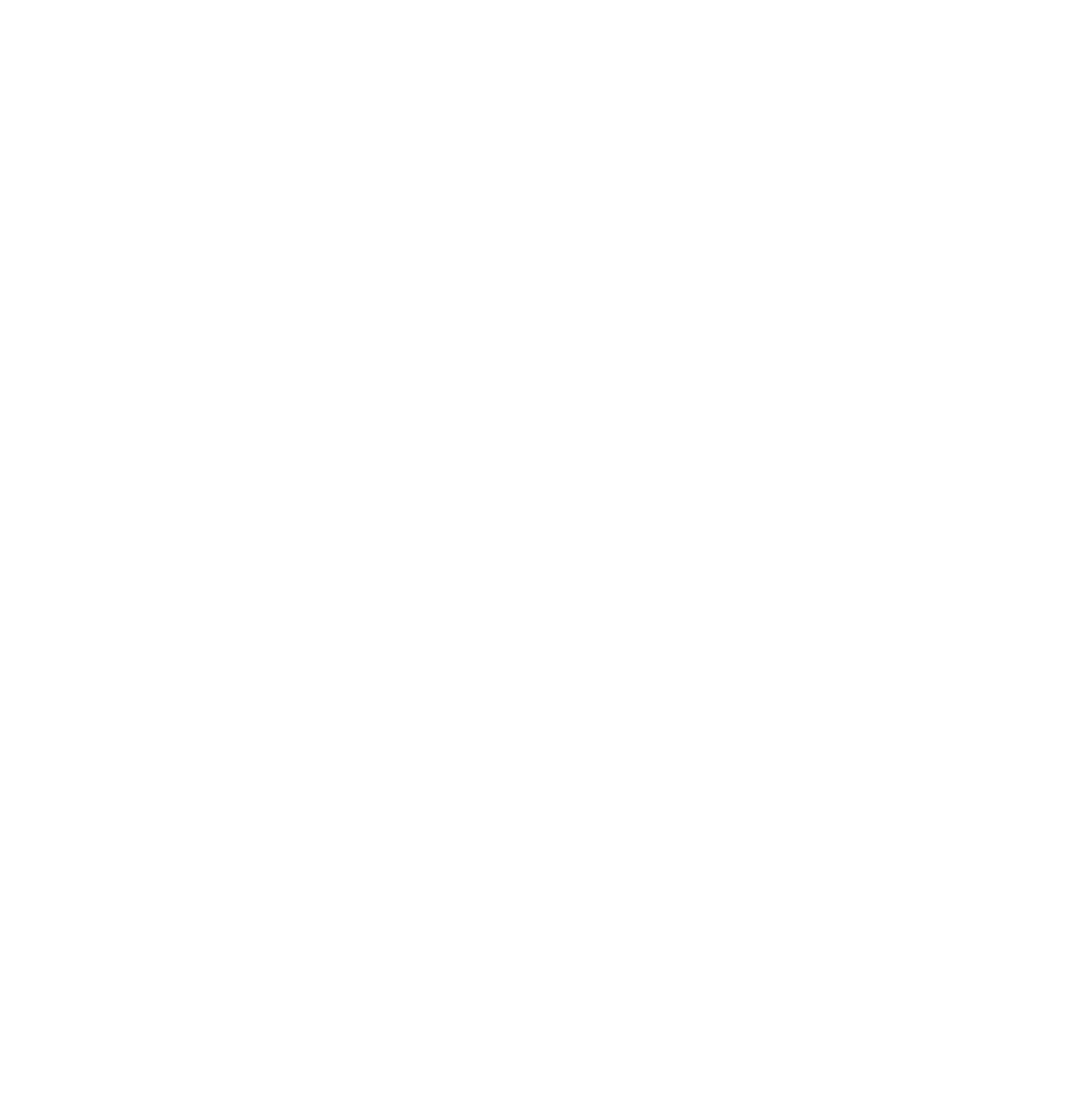
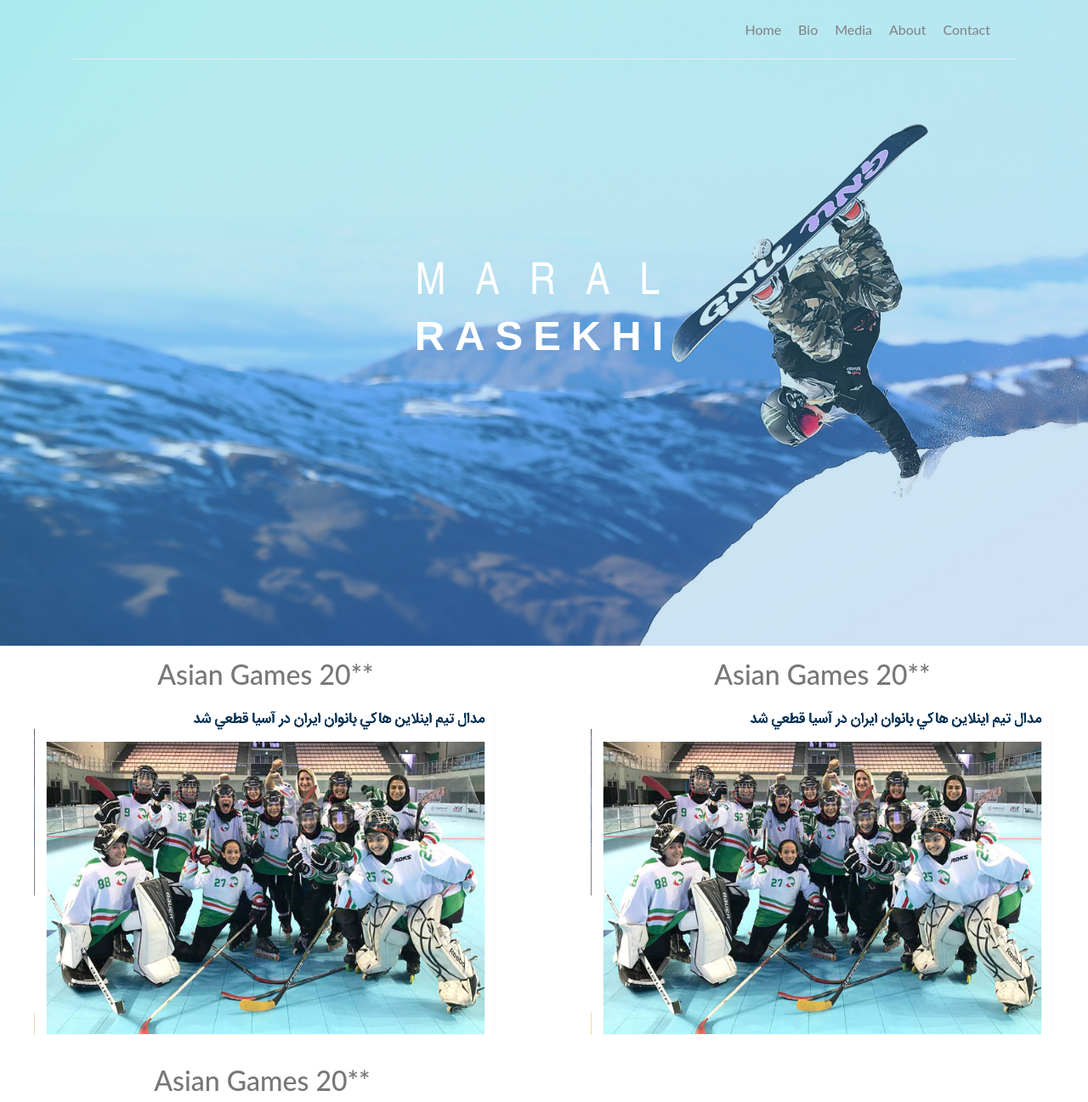
Before and after one commit to najdi123/maral-rasekhi, a React (Create React App) app: page /media in a window 1280 px wide. Shown: the top 1297 px of the page at 85% size. Before the commit the page ends 800 px from the top, so only its background shows below. Built offline with nearby package versions, Linux system fonts and the light colour scheme.

Commit message:
added bootstrap and bio and media pages

```diff
--- a/src/App.css
+++ b/src/App.css
@@ -12,7 +12,7 @@
   font-size: 16px;
   line-height: 1.7;
   color: #777;
-  padding: 20px;
+  /*padding: 20px;*/
 }
 
 
@@ -20,7 +20,7 @@
 
 @media only screen and (max-width: 500px) {
     body {
-        padding: 8px;
+        /*padding: 8px;*/
     }
 
 
--- a/src/App.js
+++ b/src/App.js
@@ -5,12 +5,19 @@
 import About from './pages/About';
 import Contact from './pages/Contact';
 
+import Bio from './pages/Bio';
+import Media from './pages/Media';
+
 class App extends Component {
     render() {
         return (
             <Router>
                 <div>
                     <Route exact path="/" component={Home}/>
+
+                    <Route path="/bio" component={Bio}/>
+                    <Route path="/media" component={Media}/>
+
                     <Route path="/about" component={About}/>
                     <Route path="/contact" component={Contact}/>
 
--- a/src/components/Header.css
+++ b/src/components/Header.css
@@ -25,6 +25,7 @@
     left:50%;
     transform: translate(-50%);
     text-align: center;
+    z-index: 0;
 }
 .heading-primary {
 
@@ -33,6 +34,7 @@
     font-size: 55px;
     margin-bottom: 40px;
     backface-visibility: hidden;
+    z-index: 0;
 }
 .heading-primary-main {
     font-weight: 100;
--- /dev/null
+++ b/src/components/MediaHeader.js
@@ -0,0 +1,35 @@
+import React, {Component} from 'react';
+// import Fade from "react-reveal/Fade";
+// import Flash from "react-reveal/Flash";
+import './Header.css'
+import Navbar from "./Navbar";
+
+import one from "../images/media1.png";
+
+class Jumbotron extends Component {
+    render() {
+        return (
+            <div className="header">
+                {/*<div className="logo-box">*/}
+                {/*<h5 className="logo">*/}
+                {/*Maral*/}
+                {/*<br/>*/}
+                {/*Rasekhi*/}
+                {/*</h5>*/}
+                {/*</div>*/}
+                <Navbar/>
+
+                <div className="text-box">
+                    <h1 className="heading-primary">
+                        <span className="heading-primary-main">MARAL</span>
+                        <span className="heading-primary-sub">RASEKHI</span>
+                    </h1>
+
+
+                </div>
+            </div>
+        );
+    }
+}
+
+export default Jumbotron;
--- a/src/components/Navbar.css
+++ b/src/components/Navbar.css
@@ -13,6 +13,7 @@
     text-align: center;
     height: 70px;
     line-height: 70px;
+    z-index: 30;
 }
 .menu {
 
@@ -24,6 +25,7 @@
     color: gray;
     margin: 0 10px;
     line-height: 70px;
+    z-index: 30;
 }
 .menu a:hover {
     padding-bottom: 10px;
@@ -52,11 +54,15 @@
         text-align: center;
         width: 100%;
         display: none;
+        z-index: 30;
     }
     .menu a {
         display: block;
         border-bottom: 1px solid #EAEAEB;
         margin: 0;
+        background-color: rgba(255, 255, 255, 0.82);
+
+        z-index: 30;
 
     }
     #toggle:checked + .menu {
--- a/src/components/Navbar.js
+++ b/src/components/Navbar.js
@@ -16,8 +16,14 @@
                     <input type="checkbox" id="toggle"/>
                     <div className="menu">
                         <a href="/">Home</a>
+
+                        <a href="/bio">Bio</a>
+                        <a href="/media">Media</a>
+
                         <a href="/about">About</a>
                         <a href="/contact">Contact</a>
+
+
 
                     </div>
                 </div>
--- /dev/null
+++ b/src/components/News.css
@@ -0,0 +1,10 @@
+.News {
+    text-align: center;
+    padding-top: 150px ;
+}
+.news-article {
+    padding: 25px;
+}
+.news-image {
+    max-width: 90%;
+}
--- /dev/null
+++ b/src/components/News.js
@@ -0,0 +1,36 @@
+import React, {Component} from 'react';
+// import Fade from "react-reveal/Fade";
+// import Flash from "react-reveal/Flash";
+import './News.css'
+
+
+import one from "../images/media1.png";
+
+class News extends Component {
+    render() {
+        return (
+            <div className="News">
+                <div className="row">
+                    <div className="col-12 col-md-6 news-article">
+
+                        <h2>Asian Games 20**</h2>
+                        <img className="news-image" src={one} alt="Iran Asian games" />
+
+                    </div>
+                    <div className="col-12 col-md-6 news-article">
+                        <h2>Asian Games 20**</h2>
+                        <img className="news-image" src={one} alt="Iran Asian games" />
+
+                    </div>
+                    <div className="col-12 col-md-6">
+                        <h2>Asian Games 20**</h2>
+                        <img className="news-image" src={one} alt="Iran Asian games" />
+
+                    </div>
+                </div>
+            </div>
+        );
+    }
+}
+
+export default News;
--- a/src/components/Xp.css
+++ b/src/components/Xp.css
@@ -1,10 +1,14 @@
 .xp {
-    -webkit-column-width: 200px;
-    -moz-column-width: 200px;
-    column-width: 200px;
+    /*-webkit-column-width: 200px;*/
+    /*-moz-column-width: 200px;*/
+    /*column-width: 200px;*/
 
     margin:20px;
     padding:30px;
+
+}
+.col-12 {
+    padding: 10px 8px 10px 0;
 }
 .xp-number {
 
@@ -12,3 +16,12 @@
 .xp-title {
 
 }
+@media only screen and (max-width: 500px) {
+    .xp {
+        margin: 30px;
+
+    }
+
+
+
+}
--- a/src/components/Xp.js
+++ b/src/components/Xp.js
@@ -6,40 +6,51 @@
 class Xp extends Component {
     render() {
         return (
-            <div className="xp">
+            <div className="xp row">
+                <div className="col-12 col-sm-3 col-md-2 ">
                     <div className="number">
                         <h1>3</h1>
+
                      </div>
                     <div className="title">
                         <h5>OLYMPIC GOLD MEDALS</h5>
                     </div>
+                </div>
 
+                <div className="col-12 col-sm-3 col-md-2">
                     <div className="number">
                         <h1>10</h1>
                     </div>
                     <div className="title">
                         <h5>EPSY AWARDS</h5>
                     </div>
+                </div>
 
+                <div className="col-12 col-sm-3 col-md-2">
                 <div className="number">
                     <h1>23</h1>
                 </div>
                 <div className="title">
                     <h5>X GAMES</h5>
                 </div>
+                </div>
 
+                <div className="col-12 col-sm-3 col-md-2">
                 <div className="number">
                     <h1>2</h1>
                 </div>
                 <div className="title">
                     <h5>AIR + STYLE</h5>
                 </div>
+                </div>
 
+                <div className="col-12 col-sm-3 col-md-2">
                 <div className="xp-number">
                     <h1>10</h1>
                 </div>
                 <div className="xp-title">
                     <h5>US OPEN</h5>
+                </div>
                 </div>
 
             </div>
--- /dev/null
+++ b/src/pages/Bio.js
@@ -0,0 +1,25 @@
+import React, { Component } from 'react';
+// import Footer from '../components/Footer.jsx';
+// import Header from '../components/Header';
+import Navbar from "../components/Navbar";
+// import Jumbotron from '../components/Jumbotron.jsx';
+// import Gallery from '../components/Gallery'
+
+
+
+
+class Bio extends Component {
+    render() {
+        return (
+            <div>
+
+                <div className="bg">
+                    <Navbar />
+                </div>
+
+            </div>
+        );
+    }
+}
+
+export default Bio;
--- /dev/null
+++ b/src/pages/Media.js
@@ -0,0 +1,27 @@
+import React, { Component } from 'react';
+// import Footer from '../components/Footer.jsx';
+// import Header from '../components/Header';
+import Navbar from "../components/Navbar";
+import MediaHeader from '../components/MediaHeader';
+import News from '../components/News';
+// import Gallery from '../components/Gallery'
+
+
+
+
+class Media extends Component {
+    render() {
+        return (
+            <div>
+
+                <div className="bg">
+                    <MediaHeader />
+                </div>
+                <News/>
+
+            </div>
+        );
+    }
+}
+
+export default Media;
```
Also changed, not shown: src/images/media1.png (added). Lines whose indentation alone changed are shown as unchanged.
